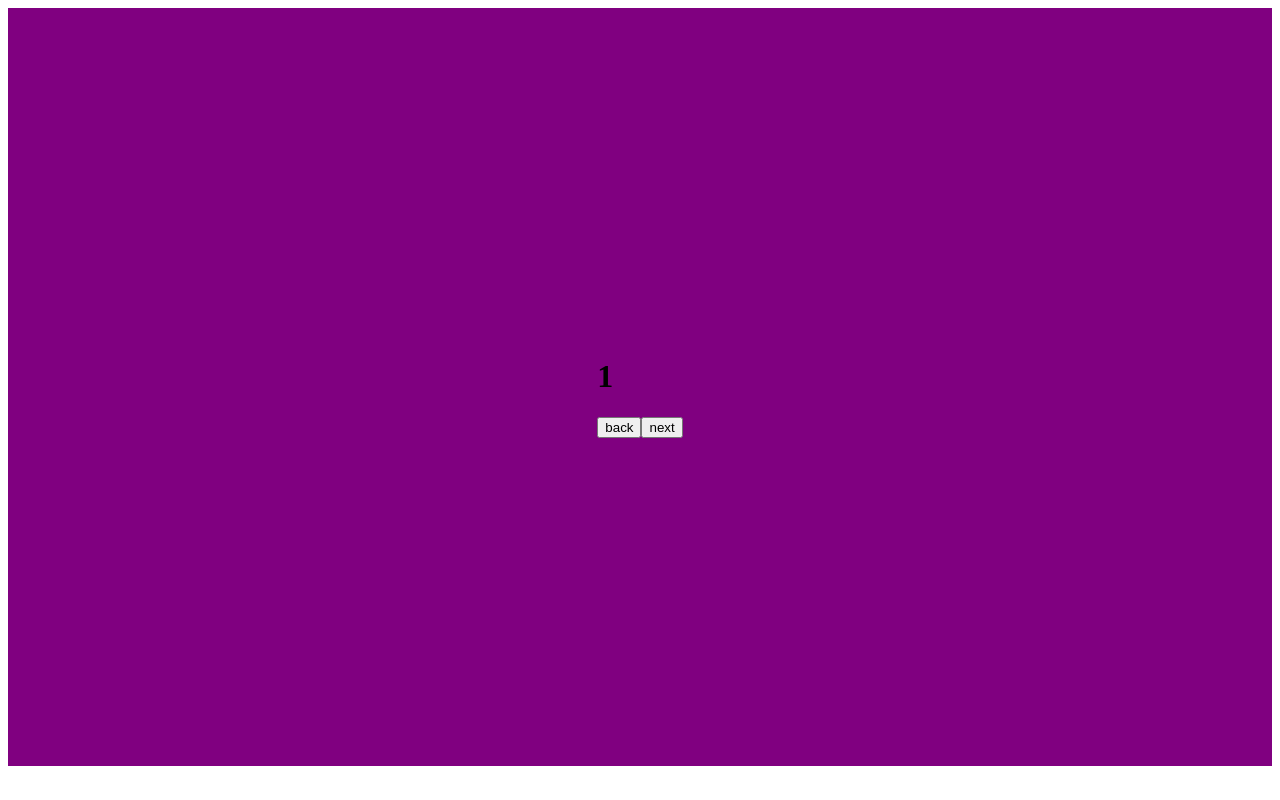
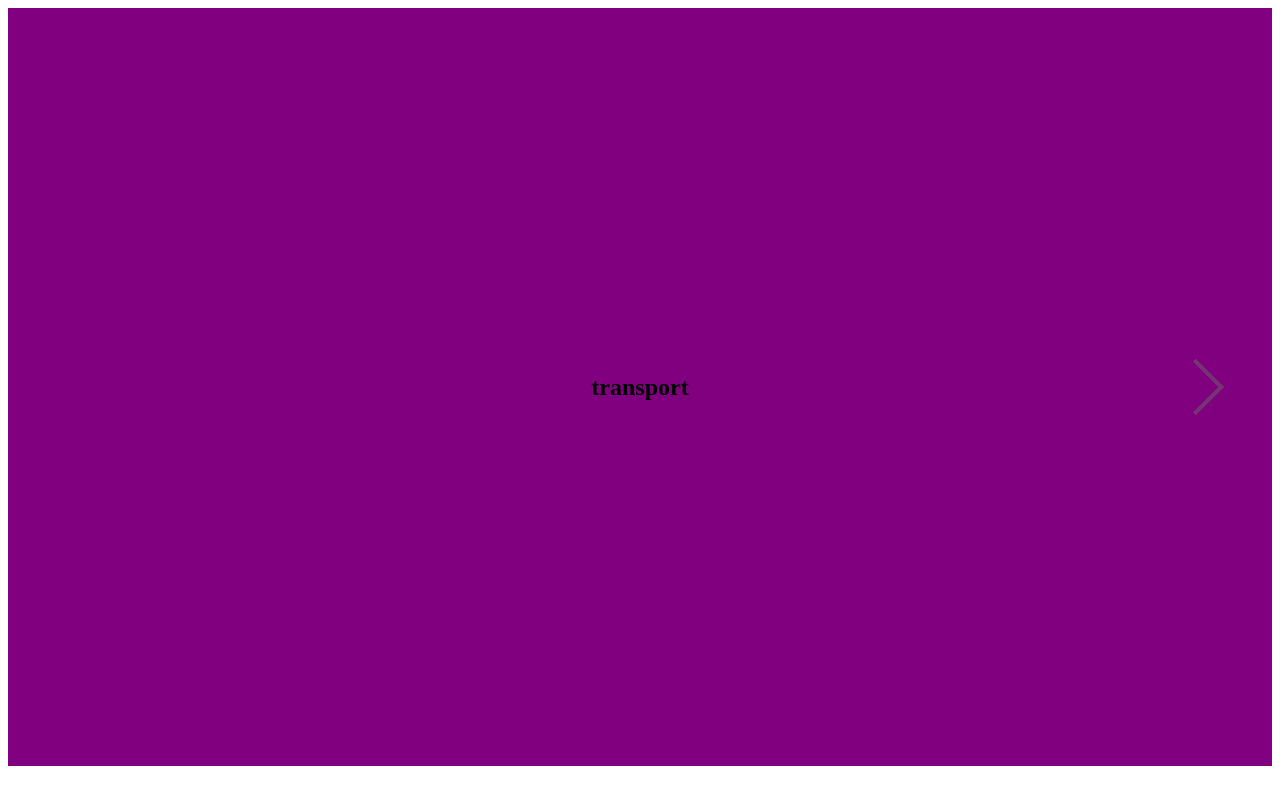
Before and after one commit to rigiba/HackatonBBVA, a React (Create React App) app in the folder frontend/: page /questions in a window 1280 px wide. Built offline with nearby package versions, Linux system fonts and the light colour scheme.

Commit message:
pasamos la categoria al hijo

```diff
--- /dev/null
+++ b/frontend/src/components/QuestionCategory.jsx
@@ -0,0 +1,28 @@
+import React from 'react';
+
+export default class QuestionCategory extends React.Component {
+  state = {
+    background_color: null,
+  };
+
+//   componentDidUpdate(prevState) {
+//     const { category } = this.props;
+
+//     if (category === 'transport')
+//       this.setState({ background_color: '#30697c' });
+//     else if (category === 'food')
+//       this.setState({ background_color: '#28914b' });
+//     else if (category === 'energy')
+//       this.setState({ background_color: '#912841' });
+//     else this.setState({ background_color: '#917328' });
+//   }
+
+  render() {
+    const { background_color } = this.state;
+    return (
+      <div style={{ backgroundColor: background_color }}>
+        <h2>{this.props.category}</h2>
+      </div>
+    );
+  }
+}
--- a/frontend/src/pages/Questions.jsx
+++ b/frontend/src/pages/Questions.jsx
@@ -1,22 +1,52 @@
 import React from 'react';
 import AwesomeSlider from 'react-awesome-slider';
 import 'react-awesome-slider/dist/styles.css';
-import QuestionsList from '../components/QuestionsList';
+import QuestionCategory from '../components/QuestionCategory';
 import '../styles/questions.css';
 
 export default class Questions extends React.Component {
   state = {
-    data: [
-      { id: 1, question: 'blah blah' },
-      { id: 2, question: 'blah blah' },
-      { id: 3, question: 'blah blah' },
+    questions: [
+      {
+        transport: [
+          {
+            question:
+              'Cuanto dias a la semana usas cada uno de estos transportes',
+            answers: [
+              {
+                transportModes: [
+                  ['bicicleta', 5],
+                  ['moto', 0],
+                  ['carro', 3],
+                  ['tren', 0],
+                ],
+              },
+            ],
+          },
+          {
+            question: 'Cuantas horas al dia usas estos transportes',
+          },
+        ],
+      },
+      {
+        food: [],
+      },
+      {
+        energy: [],
+      },
+      {
+        solutionsEcological: [],
+      },
     ],
+
+    data: [],
+
     max: 0,
     selected: 0,
   };
 
   async componentDidMount() {
-    this.setState({ max: this.state.data.length - 1 });
+    this.setState({ max: this.state.questions.length - 1 });
   }
 
   handleChangeQuestion = async (e) => {
@@ -29,20 +59,37 @@ export default class Questions extends React.Component {
   render() {
     return (
       <AwesomeSlider
-        buttons={false}
+        buttons={true}
         bullets={false}
-        // infinite={false}
+        infinite={false}
         selected={this.state.selected}>
-        {this.state.data.map((data, i) => {
+        {/* {this.state.questions.map((questions, i) => {
           return (
             <div key={i}>
               <QuestionsList
-                id={data.id}
-                question={data.question}
+                id={questions.id}
+                question={questions.question}
                 selected={i}
-                max={this.state.data.length}
+                max={this.state.questions.length}
                 handleChangeQuestion={this.handleChangeQuestion}
               />
+            </div>
+          );
+        })} */}
+        {this.state.questions.map((category, i) => {
+          // const { category } = Object.keys(category).join('');
+
+          // if (category === 'transport')
+          //   this.setState({ background_color: '#30697c' });
+          // else if (category === 'food')
+          //   this.setState({ background_color: '#28914b' });
+          // else if (category === 'energy')
+          //   this.setState({ background_color: '#912841' });
+          // else this.setState({ background_color: '#917328' });
+
+          return (
+            <div key={i}>
+              <QuestionCategory category={Object.keys(category).join('')} />
             </div>
           );
         })}
```
